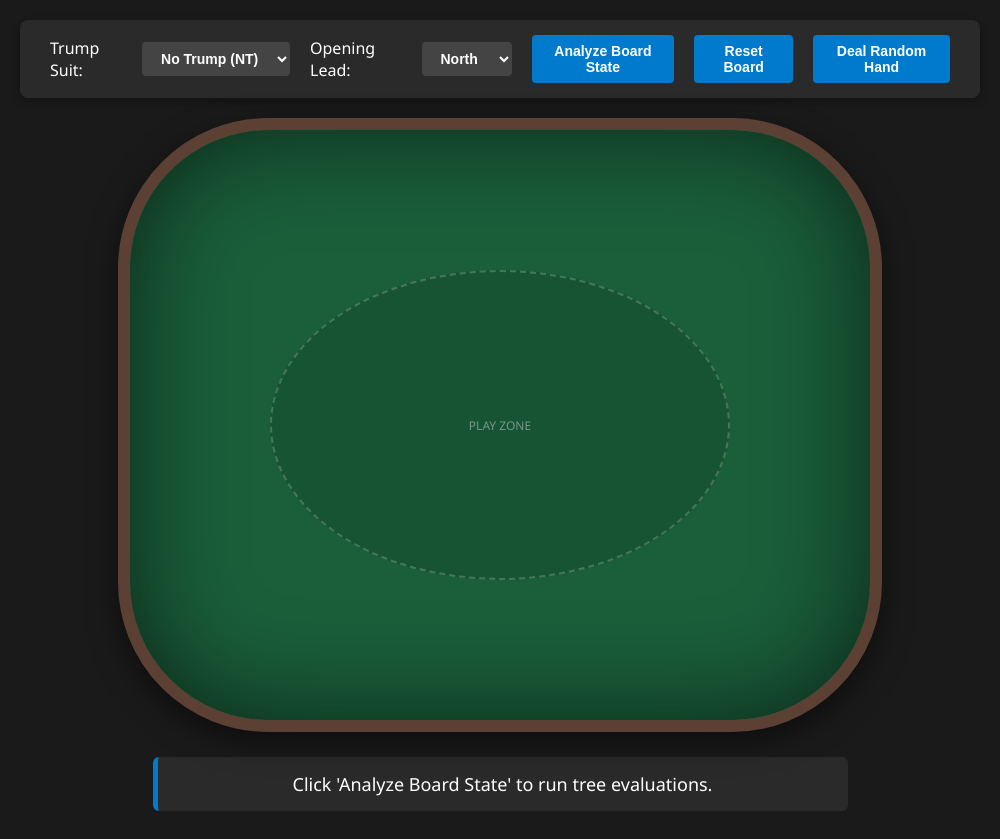
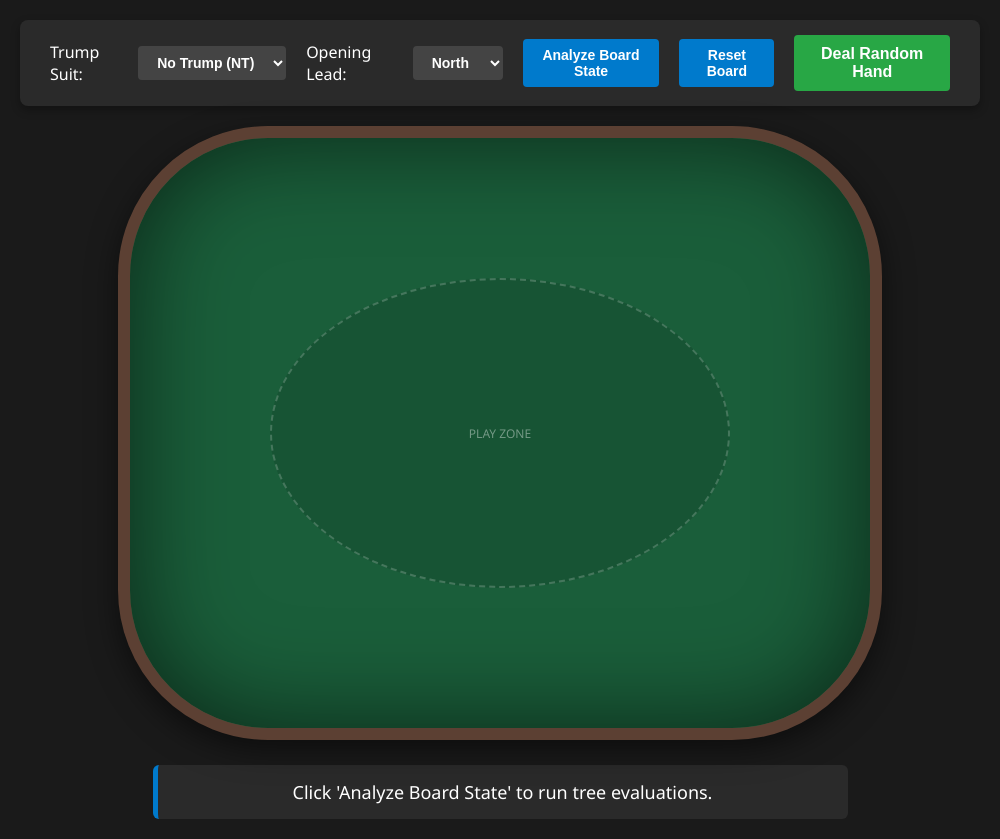
Before and after one commit to DaveH1981/double-dummy-bridge-calculator, an Electron app: page index.html in a window 1000 px wide. Drawn offline with Linux system fonts and the light colour scheme.

Commit message:
Refactor styles for deal button and layout
Added styles for new deal button and adjusted existing styles.

```diff
--- a/styles.css
+++ b/styles.css
@@ -125,6 +125,15 @@
         .card.black { color: #111; }
         .card:active { cursor: grabbing; }
 
+        #dealBtn {
+            background: #28a745;
+            border: none;
+            color: white;
+            padding: 10px 20px;
+            font-size: 16px;
+            cursor: pointer;
+        }
+
         #output-panel {
             margin-top: 25px;
             background: #2a2a2a;
@@ -135,3 +144,4 @@
             font-size: 18px;
             border-left: 5px solid #007acc;
         }
+        }
```
